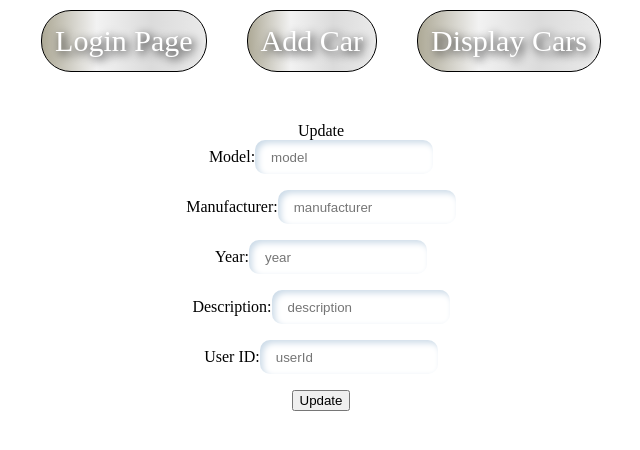
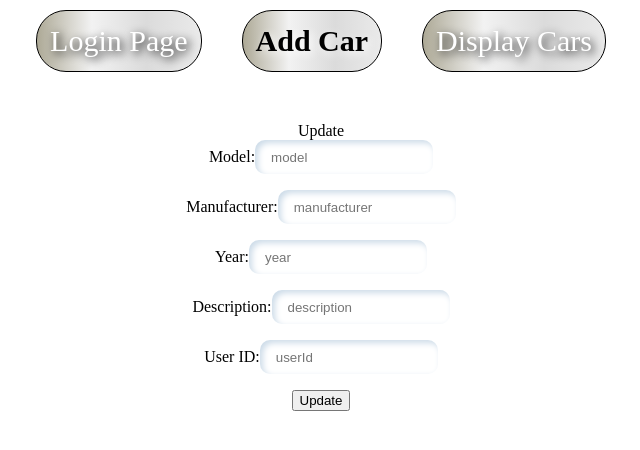
Before and after one commit to nahum22/group-project-react, a React (Vite) app: page /addCar in a window 1280 px wide. Shown: the top 450 px of the page, without its empty margins (319-959 px from the left). Built offline with nearby package versions, Linux system fonts and the light colour scheme; no server answers.

Commit message:
little more navbar styling

```diff
--- a/src/navbar.css
+++ b/src/navbar.css
@@ -40,3 +40,16 @@ nav a:hover {
   text-decoration: none;
   color: inherit;
 }
+
+li .active {
+  font-weight: 800;
+  color: black;
+  text-shadow: white 3px 3px 10px;
+}
+
+li:hover {
+  font-size: 30.3px;
+
+  color: black;
+  text-shadow: white 3px 3px 10px;
+}
```
